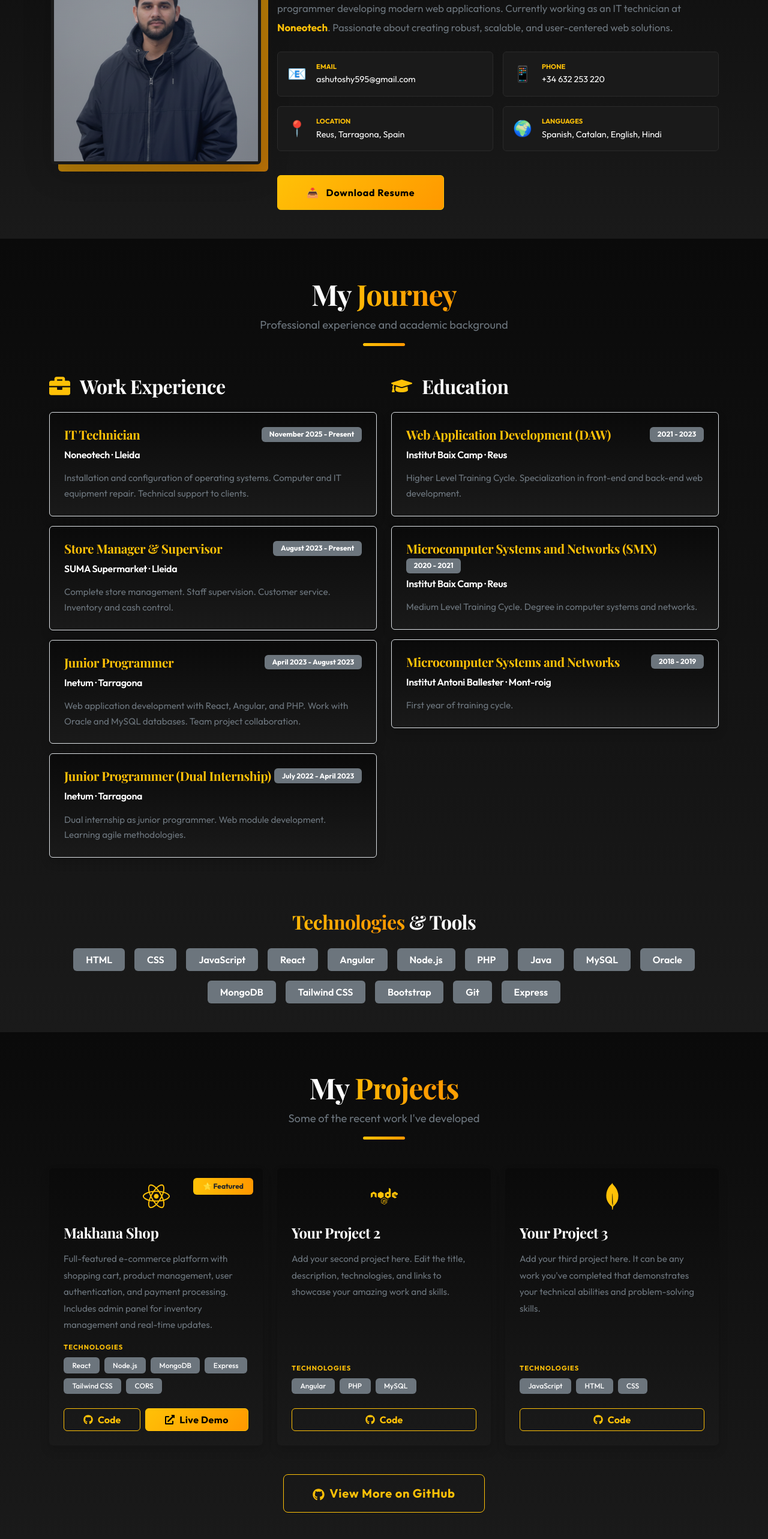
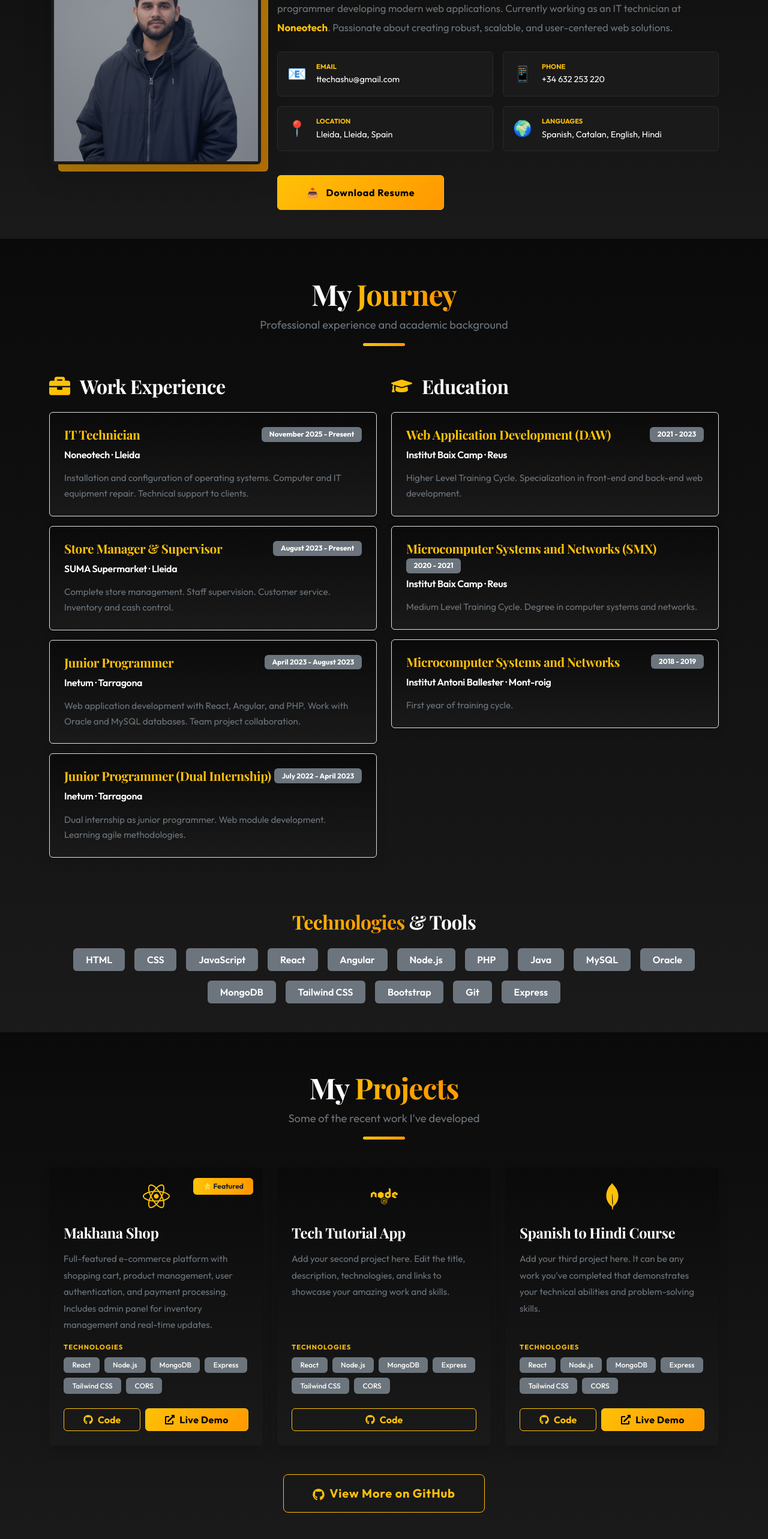
Before and after one commit to ashuyadav998/portfolio, a React (Vite) app: page / in a window 1280 px wide. Shown: the part 1160-3726 px from the top of the page at 60% size. Built offline with nearby package versions, Linux system fonts and the light colour scheme.

Commit message:
last changes

```diff
--- a/src/components/About.jsx
+++ b/src/components/About.jsx
@@ -67,7 +67,7 @@ export default function About() {
                   <div>
                     <small className="text-warning d-block" style={{ fontSize: '0.7rem', textTransform: 'uppercase', fontFamily: 'Outfit', fontWeight: '700' }}>Email</small>
                     <a href="mailto:ashutoshy595@gmail.com" className="text-white text-decoration-none" style={{ fontSize: '0.9rem', fontFamily: 'Outfit' }}>
-                      ashutoshy595@gmail.com
+                      ttechashu@gmail.com
                     </a>
                   </div>
                 </div>
@@ -90,7 +90,7 @@ export default function About() {
                   <span className="me-3" style={{ fontSize: '1.6rem' }}>📍</span>
                   <div>
                     <small className="text-warning d-block" style={{ fontSize: '0.7rem', textTransform: 'uppercase', fontFamily: 'Outfit', fontWeight: '700' }}>Location</small>
-                    <span className="text-white" style={{ fontSize: '0.9rem', fontFamily: 'Outfit' }}>Reus, Tarragona, Spain</span>
+                    <span className="text-white" style={{ fontSize: '0.9rem', fontFamily: 'Outfit' }}>Lleida, Lleida, Spain</span>
                   </div>
                 </div>
               </div>
--- a/src/components/Footer.jsx
+++ b/src/components/Footer.jsx
@@ -60,7 +60,7 @@ export default function Footer() {
           <p className="mb-2">
             <strong>Email:</strong>{' '}
             <a href="mailto:ashutoshy595@gmail.com" className="text-warning text-decoration-none">
-              ashutoshy595@gmail.com
+              ttechashu@gmail.com
             </a>
           </p>
           <p className="mb-2">
@@ -70,7 +70,7 @@ export default function Footer() {
             </a>
           </p>
           <p className="mb-0">
-            <strong>Location:</strong> Reus, Tarragona, Spain
+            <strong>Location:</strong> Lleida, Lleida, Spain
           </p>
         </div>
 
--- a/src/components/Projects.jsx
+++ b/src/components/Projects.jsx
@@ -13,20 +13,20 @@ const projects = [
     icon: <FaReact size={45} className="text-warning" />
   },
   {
-    title: "Your Project 2",
+    title: "Tech Tutorial App",
     description: "Add your second project here. Edit the title, description, technologies, and links to showcase your amazing work and skills.",
-    tech: ["Angular", "PHP", "MySQL"],
-    github: "https://github.com/ashuyadav0/your-project-2",
+    tech: ["React", "Node.js", "MongoDB", "Express", "Tailwind CSS", "CORS"],
+    github: "https://techtutoral-app.netlify.app/",
     demo: null,
     featured: false,
     icon: <FaNode size={45} className="text-warning" />
   },
   {
-    title: "Your Project 3",
+    title: "Spanish to Hindi Course",
     description: "Add your third project here. It can be any work you've completed that demonstrates your technical abilities and problem-solving skills.",
-    tech: ["JavaScript", "HTML", "CSS"],
-    github: "https://github.com/ashuyadav0/your-project-3",
-    demo: null,
+    tech: ["React", "Node.js", "MongoDB", "Express", "Tailwind CSS", "CORS"],
+    github: "https://github.com/ashuyadav998/spanish-course-app",
+    demo: 'spanishtohindi-course.netlify.app',
     featured: false,
     icon: <SiMongodb size={45} className="text-warning" />
   },
```
Also changed, not shown: 1 other file (tests, documents, lock files or other folders).
